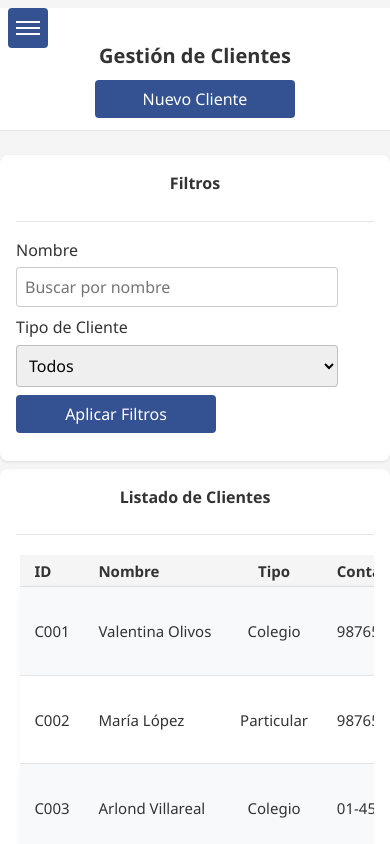
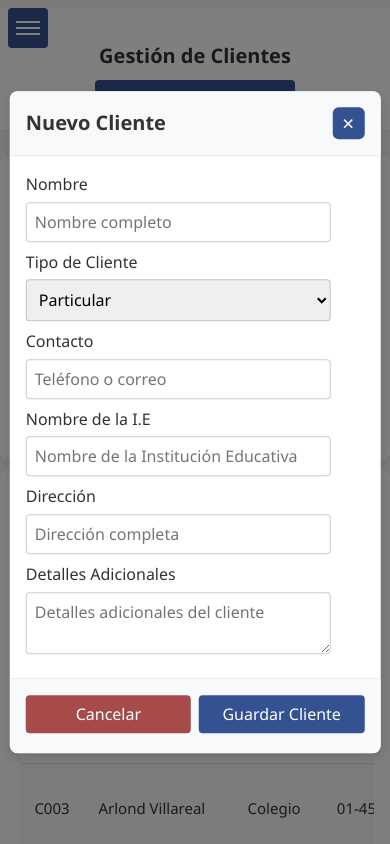
Before and after one commit to end1996/SistemaGestionArteIdeas, a plain HTML site: page pages/clientes.html in a window 390 px wide. Both pictures are taken after a click on the button "Nuevo Cliente". Shown: the top 844 px of the page. Drawn offline with Linux system fonts and the light colour scheme.

Commit message:
Mejoras en modales: sombra, bloqueo de fondo, responsividad y coherencia visual en todas las páginas

```diff
--- a/assets/css/clientes.css
+++ b/assets/css/clientes.css
@@ -313,3 +313,23 @@ html, body {
 
     }
    }
+
+.modal-close {
+    background-color: #345291;
+    color: white;
+    border: none;
+    width: 32px;
+    height: 32px;
+    border-radius: 6px;
+    font-size: 1.3rem;
+    display: flex;
+    align-items: center;
+    justify-content: center;
+    cursor: pointer;
+    padding: 0;
+    transition: background-color 0.2s;
+}
+
+.modal-close:hover {
+    background-color: #2a406e;
+}
--- a/assets/css/contratos.css
+++ b/assets/css/contratos.css
@@ -664,26 +664,25 @@ select.form-control {
     cursor: pointer;
 }
 
-.btn-primary {
-    background: #3b82f6;
-    color: white;
-    border: none;
+.btn-primary, .btn.btn-primary, .header-actions .btn.btn-primary, .form-actions .btn.btn-primary {
+    background: #345291 !important;
+    color: white !important;
+    border: none !important;
 }
 
-.btn-primary:hover {
-    background: #2563eb;
+.btn-primary:hover, .btn.btn-primary:hover, .header-actions .btn.btn-primary:hover, .form-actions .btn.btn-primary:hover {
+    background: #2a406e !important;
 }
 
-.btn-outline {
-    background: transparent;
-    border: 1px solid #e5e7eb;
-    color: #6b7280;
+.btn-outline, .btn.btn-outline, .form-actions .btn.btn-outline {
+    background: #a74a4a !important;
+    color: white !important;
+    border: none !important;
 }
 
-.btn-outline:hover {
-    border-color: #3b82f6;
-    color: #3b82f6;
-    background: rgba(59, 130, 246, 0.05);
+.btn-outline:hover, .btn.btn-outline:hover, .form-actions .btn.btn-outline:hover {
+    background: #913434 !important;
+    color: white !important;
 }
 
 @media (max-width: 768px) {
@@ -1110,20 +1109,23 @@ select.form-control {
 }
 
 .modal-close {
-    background: none;
+    background-color: #345291;
+    color: white;
     border: none;
-    color: #64748b;
-    cursor: pointer;
-    padding: 0.5rem;
-    font-size: 1.25rem;
-    transition: color 0.2s;
+    width: 32px;
+    height: 32px;
+    border-radius: 6px;
+    font-size: 1.3rem;
     display: flex;
     align-items: center;
     justify-content: center;
+    cursor: pointer;
+    padding: 0;
+    transition: background-color 0.2s;
 }
 
 .modal-close:hover {
-    color: #ef4444;
+    background-color: #2a406e;
 }
 
 .modal-body {
--- a/assets/css/pedidos.css
+++ b/assets/css/pedidos.css
@@ -398,3 +398,23 @@
 
             }
     }
+
+.modal-close {
+    background-color: #345291;
+    color: white;
+    border: none;
+    width: 32px;
+    height: 32px;
+    border-radius: 6px;
+    font-size: 1.3rem;
+    display: flex;
+    align-items: center;
+    justify-content: center;
+    cursor: pointer;
+    padding: 0;
+    transition: background-color 0.2s;
+}
+
+.modal-close:hover {
+    background-color: #2a406e;
+}
--- a/assets/css/produccion.css
+++ b/assets/css/produccion.css
@@ -227,7 +227,30 @@ th.acciones, td.actions {
     width: 80px;
     margin-bottom: 4px;
   }
-
+  .modal {
+    width: 95% !important;
+    max-width: none !important;
+    margin: 20px auto !important;
+    border-radius: 10px !important;
+    box-shadow: 0 4px 12px rgba(0,0,0,0.15) !important;
+    padding: 0 !important;
+    max-height: 90vh !important;
+    overflow-y: auto !important;
+  }
+  .modal-header, .modal-footer {
+    padding: 12px !important;
+    border-radius: 10px 10px 0 0 !important;
+  }
+  .modal-body {
+    padding: 10px !important;
+  }
+  .modal-footer {
+    flex-direction: column !important;
+    gap: 10px !important;
+  }
+  .modal-footer button {
+    width: 100% !important;
+  }
 }
 @media screen and (max-width: 316px) {
   .btn-anterior{
@@ -660,7 +683,9 @@ th.acciones, td.actions {
 
 /* Estilo para evitar el scroll en el body cuando el modal está abierto */
 body.no-scroll {
-    overflow: hidden;
+    overflow: hidden !important;
+    position: fixed !important;
+    width: 100vw;
 }
 
 /* Responsive adjustments for the modal */
@@ -670,6 +695,7 @@ body.no-scroll {
         margin: 20px auto; /* Centrar y dar un pequeño margen */
         max-height: 90vh; /* Limitar altura y permitir scroll interno */
         overflow-y: auto; /* Habilitar scroll si el contenido es largo */
+        box-shadow: 0 8px 32px rgba(0,0,0,0.25) !important;
     }
 
     .modal-body {
@@ -741,3 +767,8 @@ body.no-scroll {
          margin-bottom: 20px; /* Espacio entre grupos de formulario */
      }
 }
+
+.modal {
+    max-height: 90vh;
+    overflow-y: auto;
+}
--- a/pages/clientes.html
+++ b/pages/clientes.html
@@ -249,6 +249,21 @@
                 menuToggle.classList.remove('menu-active');
             }
         });
+
+        document.getElementById('btnNuevoCliente').addEventListener('click', function() {
+            document.getElementById('nuevoClienteModal').style.display = 'block';
+            document.getElementById('modalBackdrop').style.display = 'block';
+        });
+
+        document.getElementById('cerrarModal').addEventListener('click', function() {
+            document.getElementById('nuevoClienteModal').style.display = 'none';
+            document.getElementById('modalBackdrop').style.display = 'none';
+        });
+
+        document.getElementById('cancelarCliente').addEventListener('click', function() {
+            document.getElementById('nuevoClienteModal').style.display = 'none';
+            document.getElementById('modalBackdrop').style.display = 'none';
+        });
     </script>
 </body>
 </html>
```
Also changed, not shown: assets/css/agenda.css (+13 -5 lines), pages/pedidos.html (+13 -0 lines), pages/produccion.html (+10 -5 lines).
